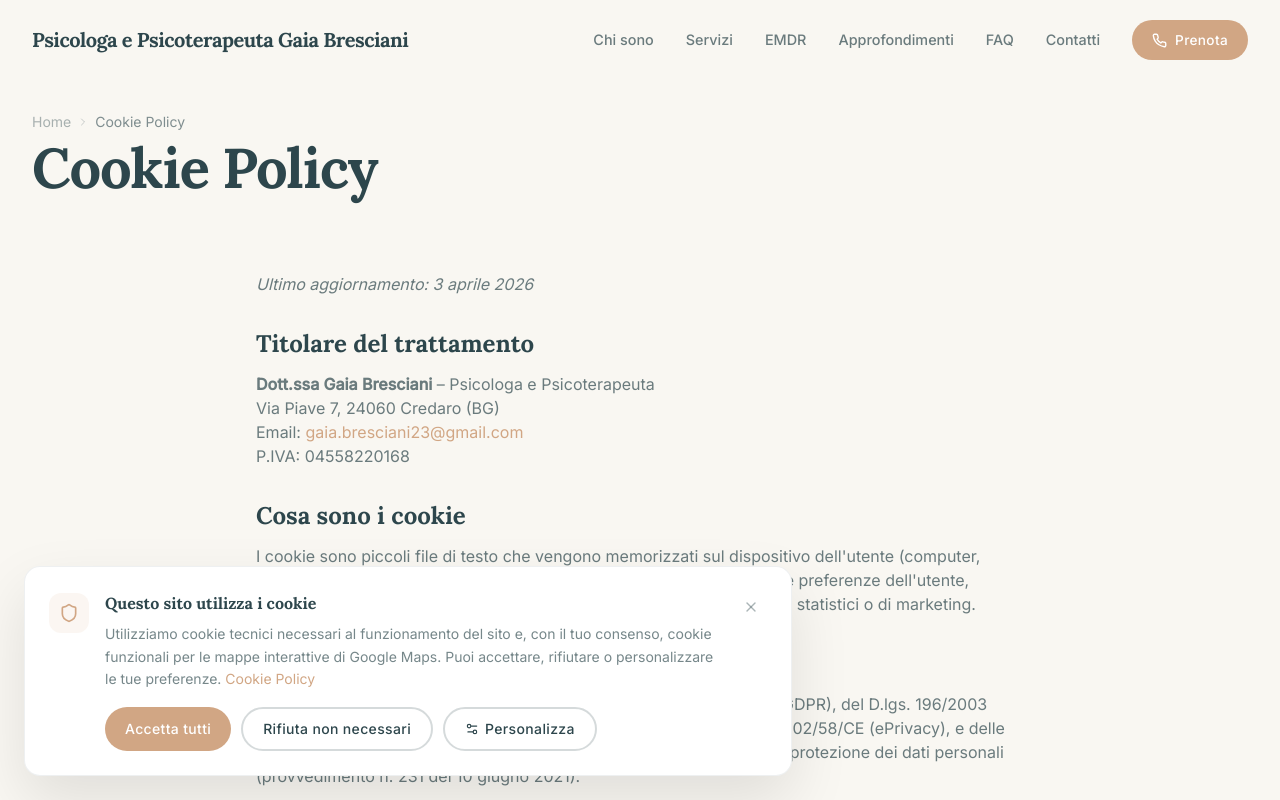
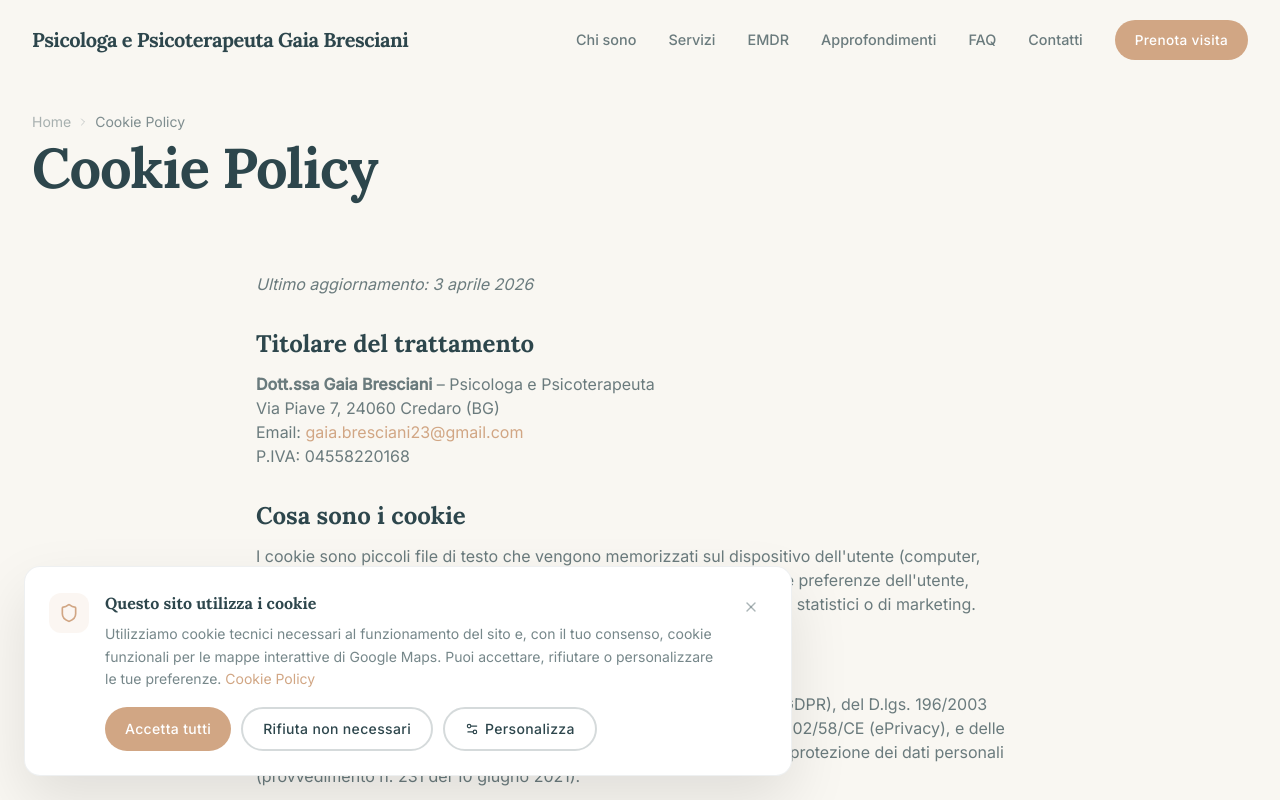
Before and after one commit to baldellimtt/gaia-bresciani-site, a Next.js app: page /cookie-policy in a window 1280 px wide. Shown: the top 800 px of the page. Built offline with nearby package versions, Linux system fonts and the light colour scheme.

Commit message:
nuovo menu book

```diff
--- a/src/components/Navbar.tsx
+++ b/src/components/Navbar.tsx
@@ -4,6 +4,9 @@ import { useState, useEffect, useCallback } from 'react';
 import { motion, AnimatePresence } from '@/lib/motion';
 import Link from 'next/link';
 import { Phone } from 'lucide-react';
+
+const MIODOTTORE_BOOKING_URL =
+  'https://www.miodottore.it/gaia-miriam-teresa-bresciani/psicoterapeuta-psicologo-clinico-psicologo/brescia';
 
 const navLinks = [
   { href: '/chi-sono', label: 'Chi sono' },
@@ -83,11 +86,12 @@ export default function Navbar() {
               </Link>
             ))}
             <a
-              href="tel:+393408389958"
+              href={MIODOTTORE_BOOKING_URL}
+              target="_blank"
+              rel="noopener noreferrer"
               className="btn-accent gap-2 py-2.5 px-5 text-[0.85rem]"
             >
-              <Phone size={15} strokeWidth={2.2} />
-              Prenota
+              Prenota visita
             </a>
           </div>
 
```
